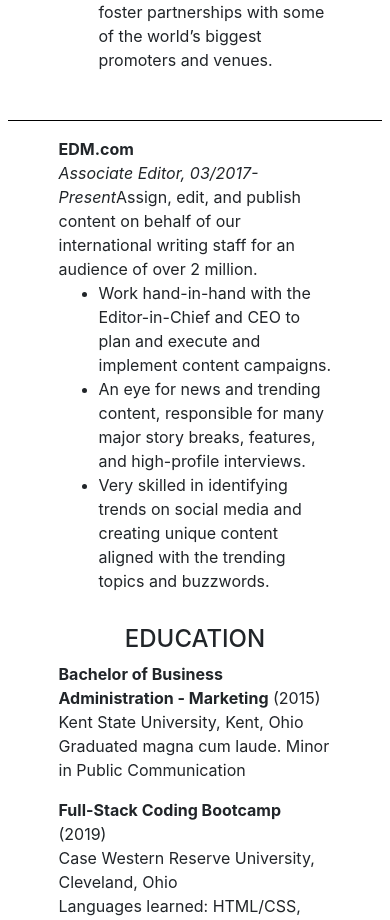
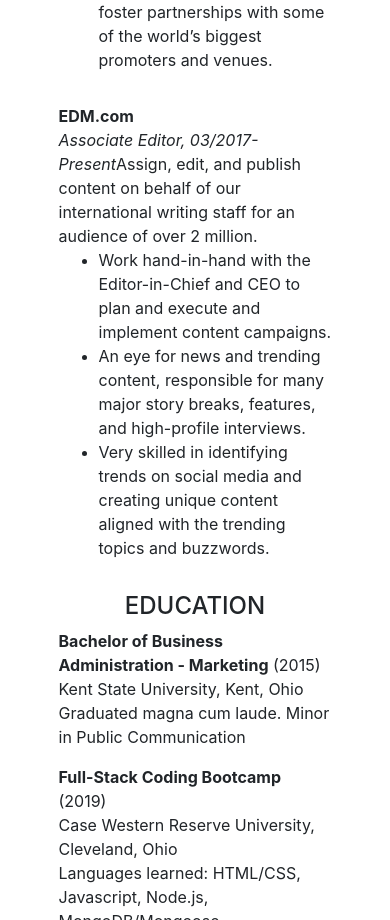
Before and after one commit to nyopko/Personal-Website, a React (Create React App) app: page /resume in a window 390 px wide. Shown: the part 1310-2230 px from the top of the page. Built offline with nearby package versions, Linux system fonts and the light colour scheme.

Commit message:
Added basic style to resume, pushing to test mobile

```diff
--- a/src/App.css
+++ b/src/App.css
@@ -76,7 +76,7 @@ hr {
   border: 0;
   clear:both;
   display:block;
-  width: 96%;
+  width: 70%;
   background-color:black;
   height: 1px;
 }
--- a/src/Components/Resume/index.js
+++ b/src/Components/Resume/index.js
@@ -34,7 +34,6 @@ function Resume() {
                         <li>Helped Cumulus Entertainment become one of the premier dance music promoters in Ohio, and helped foster partnerships with some of the world’s biggest promoters and venues.</li>
                     </ul>
                 </p>
-                <hr />
                 <p class="resumeDetails">
                 <b>EDM.com</b>
                 <br />
```
